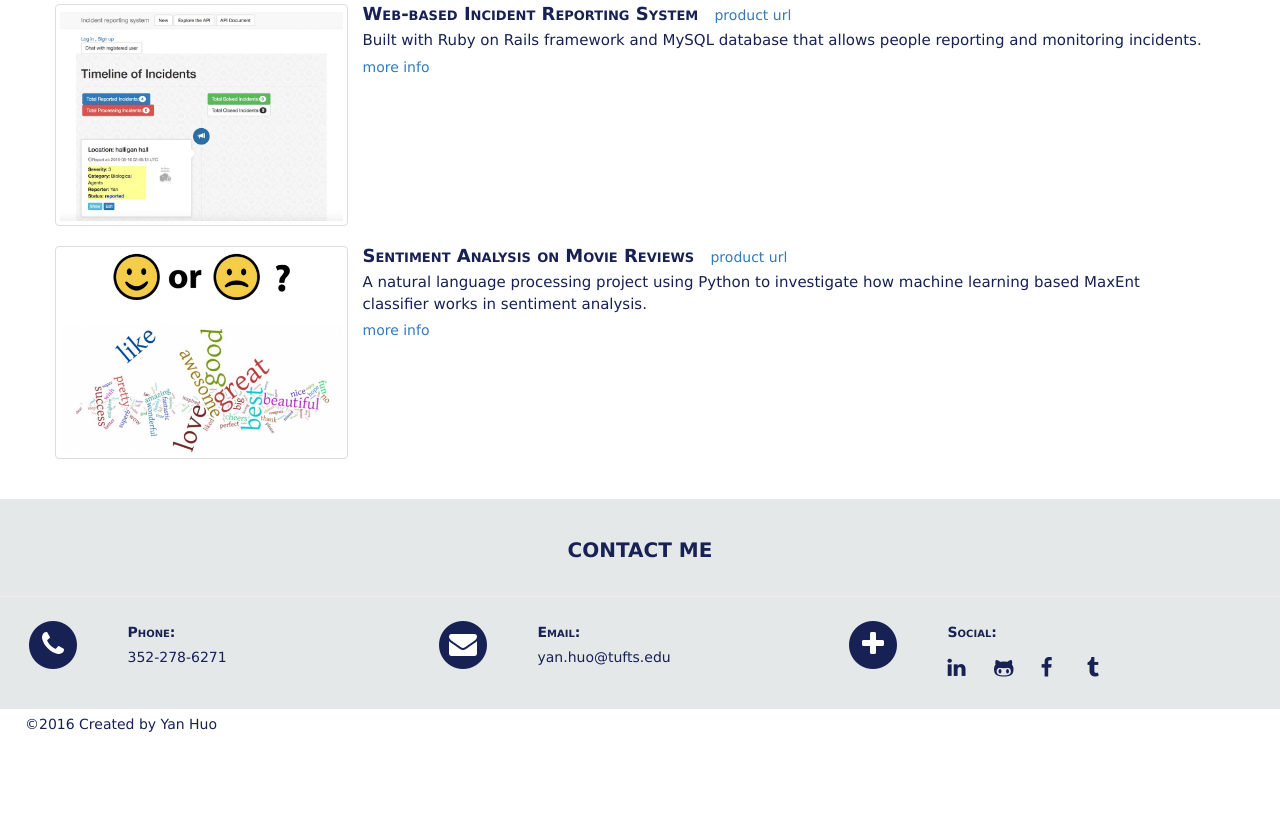
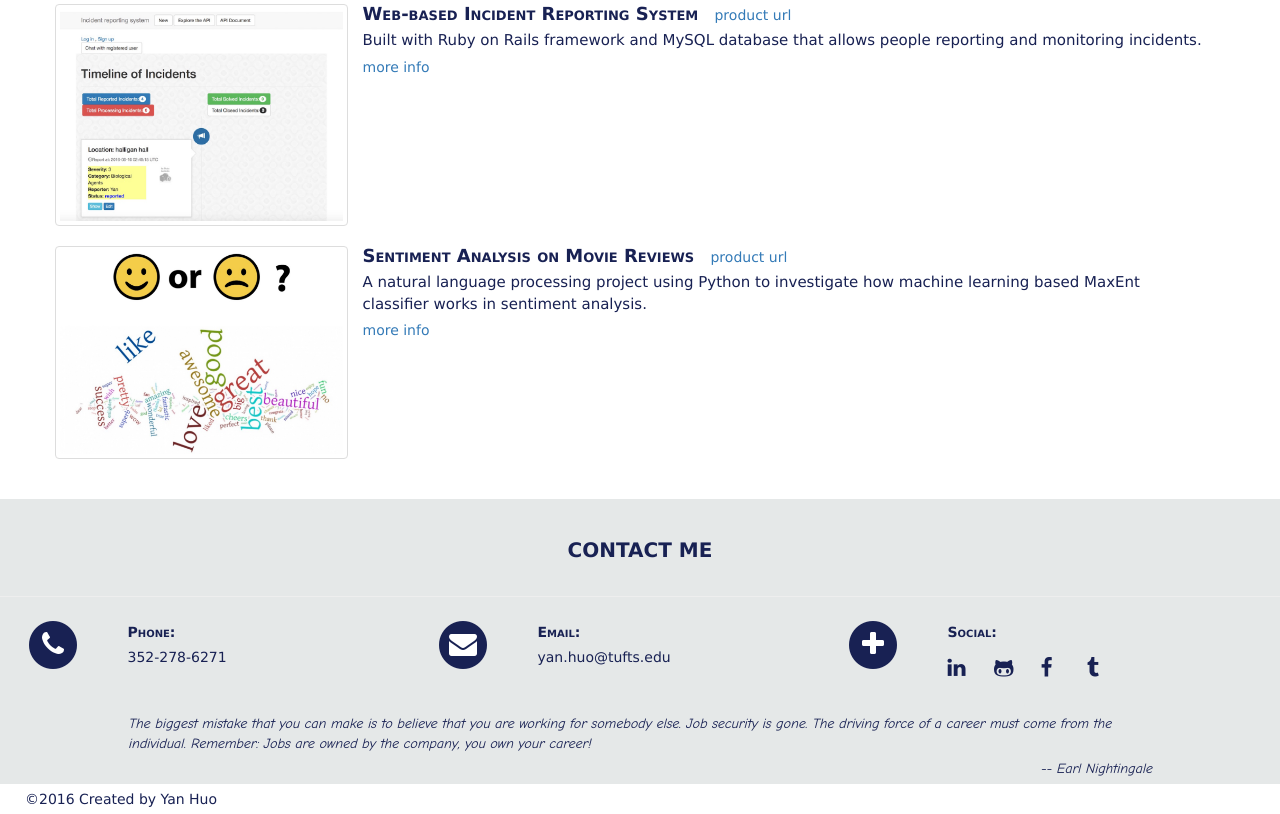
Before and after one commit to yanhuowang/HomePage, a plain HTML site: page index.html in a window 1280 px wide. Shown: the part 3256-4070 px from the top of the page. Before the commit the page ends 3995 px from the top, so only its background shows below. Drawn offline with nearby package versions, Linux system fonts and the light colour scheme.

Commit message:
add saying

```diff
--- a/css/styles.css
+++ b/css/styles.css
@@ -238,6 +238,23 @@ section {
 	font-variant: small-caps;
 	font-weight: bold;
 }
+
+#saying {
+	padding-left: 10%;
+	padding-right: 10%;
+}
+
+#saying-sentence {
+	font-style:italic;
+	font-family: Comic Sans MS, cursive;
+	text-align: left;
+}
+
+#saying-author {
+	font-style:italic;
+	font-family: Comic Sans MS, cursive;
+	text-align: right;
+}
 /* sm */
 @media (min-width: 768px) and (max-width: 991px) {
 	#skill3 {
--- a/index.html
+++ b/index.html
@@ -452,7 +452,7 @@
                 <i class="contact-icon fa fa-envelope fa-stack-1x fa-inverse"></i>
             </span>
           </div>
-          <div class="col-lg-3 col-md-3 col-sm-3 col-xs-6">
+          <div class="col-lg-3 col-md-3 col-sm-3 col-xs-12">
             <div>
               <p class="contact-title"> Email: </p>
               <p> yan.huo@tufts.edu </p>
@@ -503,8 +503,12 @@
                     </a>
                 </span>
               </div>
-            </div>
-          </div> <!-- end of plus -->
+            </div> <!-- end of plus -->
+          </div> <!-- end of row -->
+          <div id="saying">
+            <p id="saying-sentence">The biggest mistake that you can make is to believe that you are working for somebody else. Job security is gone. The driving force of a career must come from the individual. Remember: Jobs are owned by the company, you own your career!</p>
+            <p id="saying-author">-- Earl Nightingale</p>
+          </div>
         </div>
       </div>
     </section>
```
Also changed, not shown: 2 other files.
